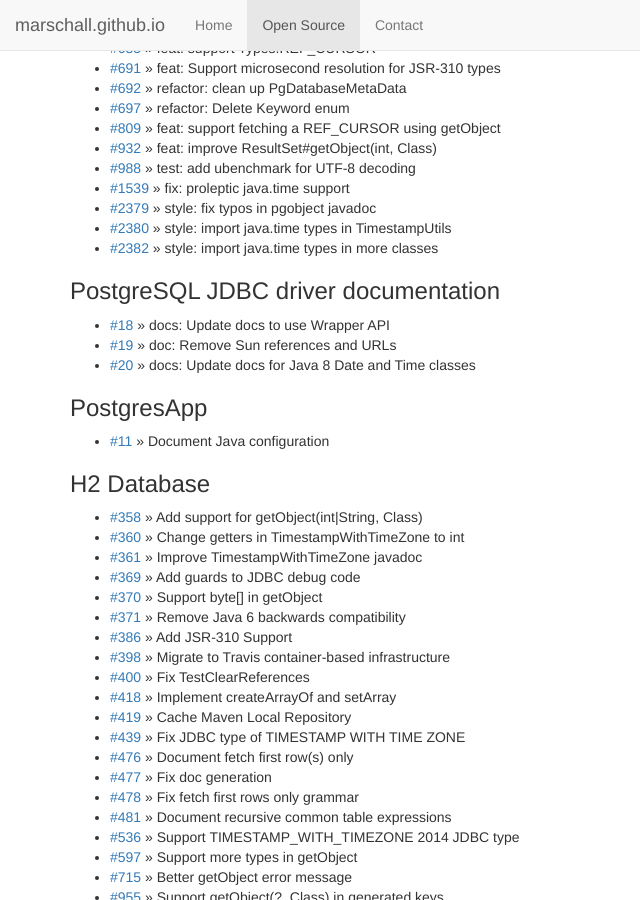
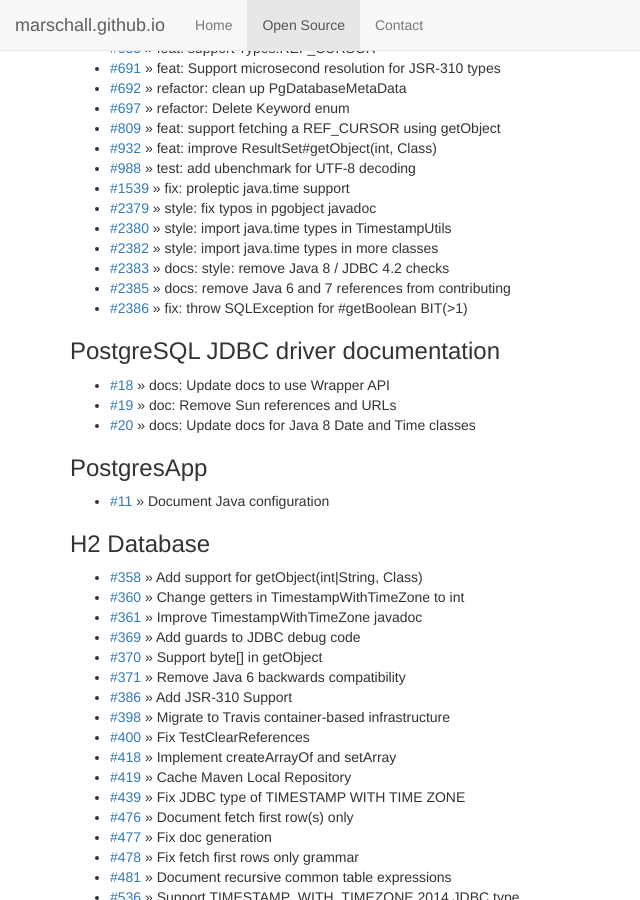
Before and after one commit to marschall/marschall.github.com, a Jekyll site: the page built from open-source.html, in a window 1280 px wide and 900 px high, scrolled down 5235 px. Shown: the whole window, without its empty margins (0-640 px from the left). Built offline with Jekyll 4.4.1, drawn with Linux system fonts in a browser that asks for light colours.

Commit message:
more pgjdbc prs

```diff
--- a/open-source.html
+++ b/open-source.html
@@ -321,6 +321,9 @@
   <li><a href="https://github.com/pgjdbc/pgjdbc/pull/2379">#2379</a> &raquo; style: fix typos in pgobject javadoc</li>
   <li><a href="https://github.com/pgjdbc/pgjdbc/pull/2380">#2380</a> &raquo; style: import java.time types in TimestampUtils</li>
   <li><a href="https://github.com/pgjdbc/pgjdbc/pull/2382">#2382</a> &raquo; style: import java.time types in more classes</li>
+  <li><a href="https://github.com/pgjdbc/pgjdbc/pull/2383">#2383</a> &raquo; docs: style: remove Java 8 / JDBC 4.2 checks</li>
+  <li><a href="https://github.com/pgjdbc/pgjdbc/pull/2385">#2385</a> &raquo; docs: remove Java 6 and 7 references from contributing</li>
+  <li><a href="https://github.com/pgjdbc/pgjdbc/pull/2386">#2386</a> &raquo; fix: throw SQLException for #getBoolean BIT(>1)</li>
 </ul>
 <h3>PostgreSQL JDBC driver documentation</h3>
 <ul>
```
